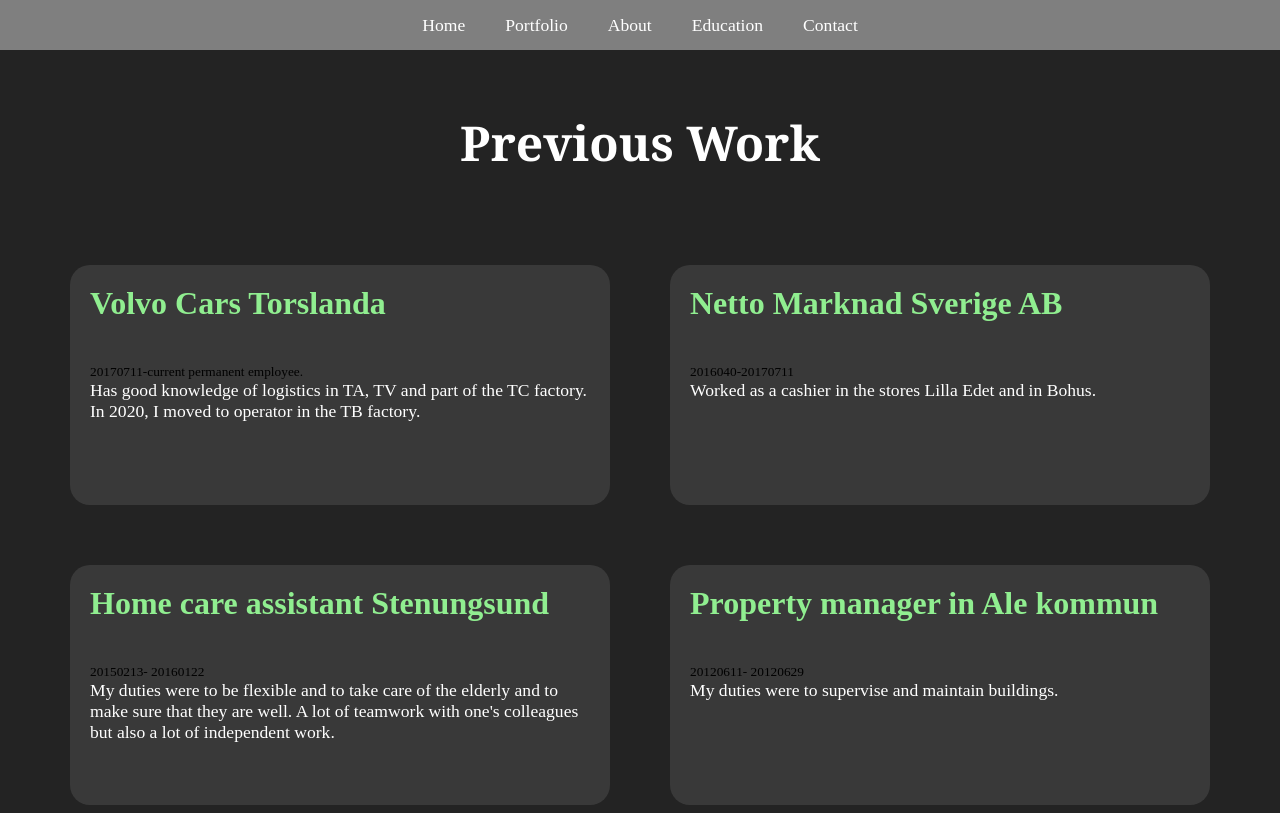
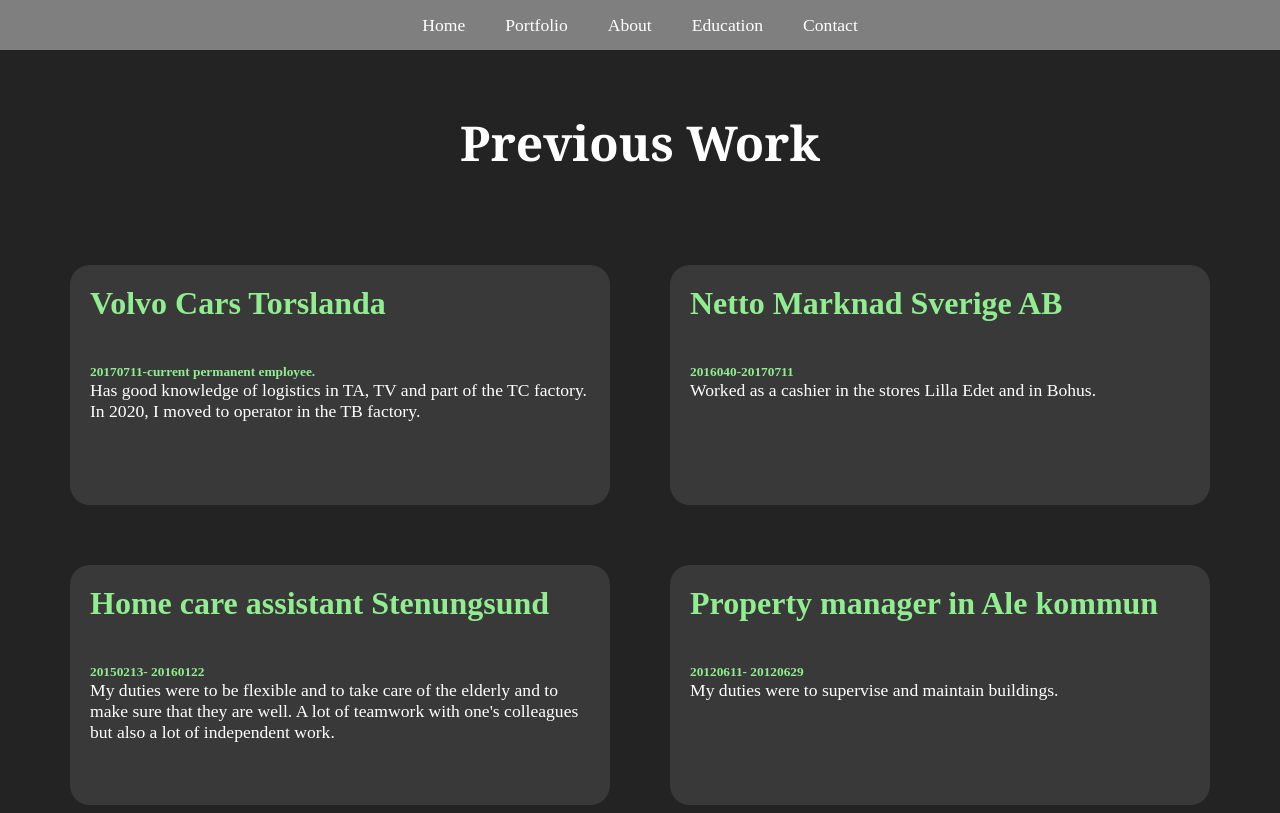
Before and after one commit to iiddaa96/Portfolio5.0, a plain HTML site: page education.html in a window 1280 px wide. Shown: the top 813 px of the page. Drawn offline with Linux system fonts and the light colour scheme.

Commit message:
added new update

```diff
--- a/education.html
+++ b/education.html
@@ -31,21 +31,21 @@
 
             <div class="box">
                 <h2>Volvo Cars Torslanda</h2>
-                <small>20170711-current permanent employee.</small>
+                <small class="info">20170711-current permanent employee.</small>
                 <p>
                 Has good knowledge of logistics in TA, TV and part of the TC factory. In 2020, I moved to operator in the TB factory.
                 </p>
             </div>
             <div class="box">
                 <h2>Netto Marknad Sverige AB</h2>
-                <small>2016040-20170711</small>
+                <small class="info">2016040-20170711</small>
                 <p>
                 Worked as a cashier in the stores Lilla Edet and in Bohus.
                 </p>
             </div>
             <div class="box">
                 <h2>Home care assistant Stenungsund</h2>
-                <small>20150213- 20160122</small>
+                <small class="info">20150213- 20160122</small>
                 <p>
                 My duties were to be flexible and to take care of the elderly and to make sure that they are well.
                 A lot of teamwork with one's colleagues but also a lot of independent work.
@@ -53,12 +53,11 @@
             </div>
             <div class="box">
                 <h2>Property manager in Ale kommun</h2>
-                <small>20120611- 20120629</small>
+                <small class="info">20120611- 20120629</small>
                 <p>
                 My duties were to supervise and maintain buildings.
                 </p>
             </div>
-
         </div>
     </section>
 
@@ -68,5 +67,6 @@
         <a class="icon" href="https://github.com/iiddaa96" target="_blank"><i class="fa-brands fa-github" style="color: #010409;"></i></a>
         <a class="icon" href="https://outlook.office365.com/mail/" target="_blank"><i class="fa-solid fa-envelope" style="color: #030507;"></i></a>
     </footer>
+
 </body>
 </html>
--- a/style.css
+++ b/style.css
@@ -143,6 +143,11 @@ html{
     font-size: 1.1rem;
 }
 
+.info{
+    color: lightgreen;
+    font-weight: bold;
+}
+
 /*About Section*/
 #about{
     display: flex;
```
Also changed, not shown: about.html (+2 -2 lines), index.html (+1 -1 lines).
